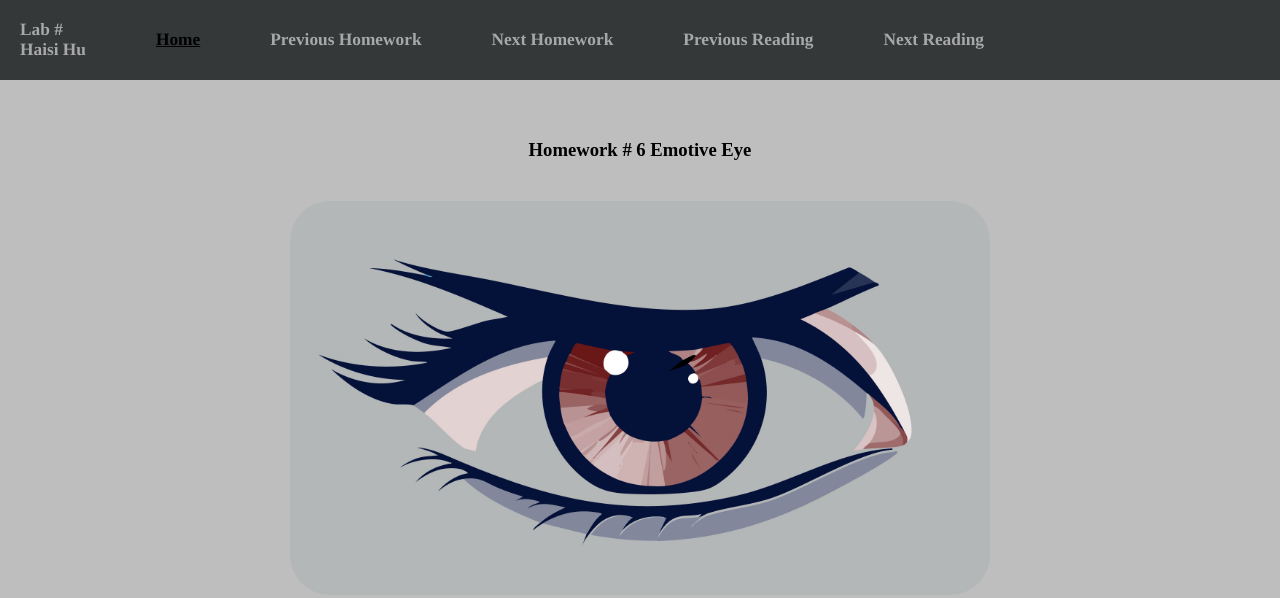
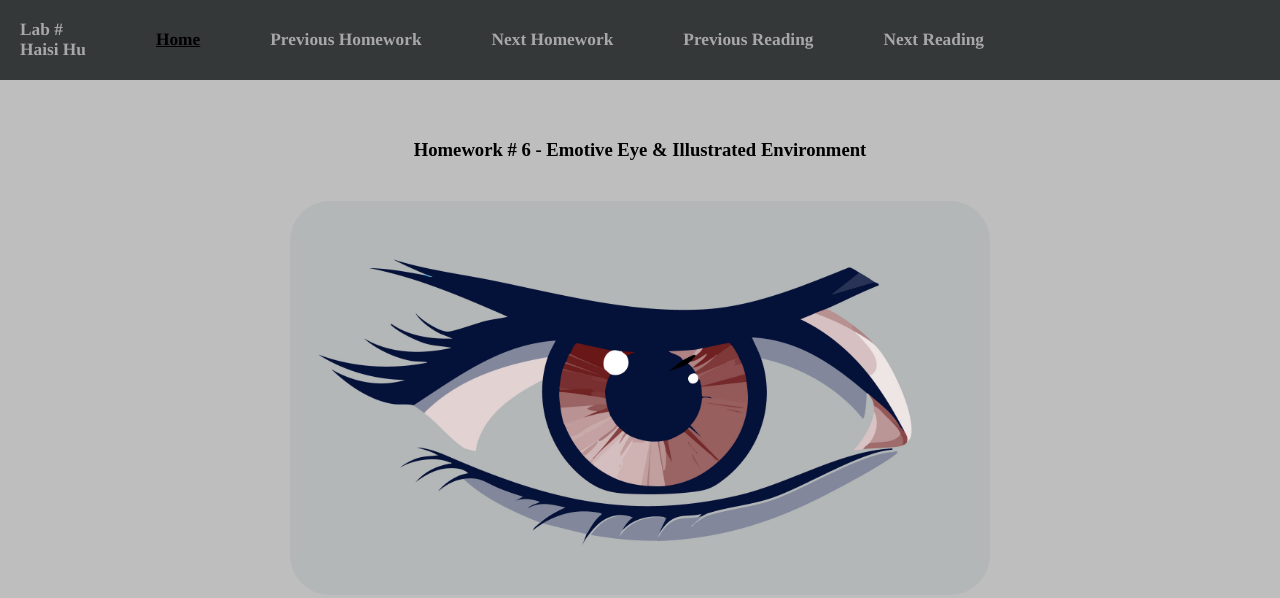
Before and after one commit to haisihu/cunymedia150, a plain HTML site: page homework6.html in a window 1280 px wide. Drawn offline with Linux system fonts and the light colour scheme.

Commit message:
Add files via upload

```diff
--- a/homework6.html
+++ b/homework6.html
@@ -3,7 +3,7 @@
 <head>
     <meta charset="UTF-8">
     <meta name="viewport" content="width=device-width, initial-scale=1.0">
-    <title>Homework 6 - Emotive Eye</title>
+    <title>Homework 6 </title>
 
 
   <style>
@@ -63,7 +63,7 @@
     <Div class="content">
 
     <p>
-    <strong>Homework # 6 Emotive Eye</strong>
+    <strong>Homework # 6 - Emotive Eye & Illustrated Environment</strong>
     </p>
     <br>
 
```
Also changed, not shown: index.html (+1 -1 lines).
